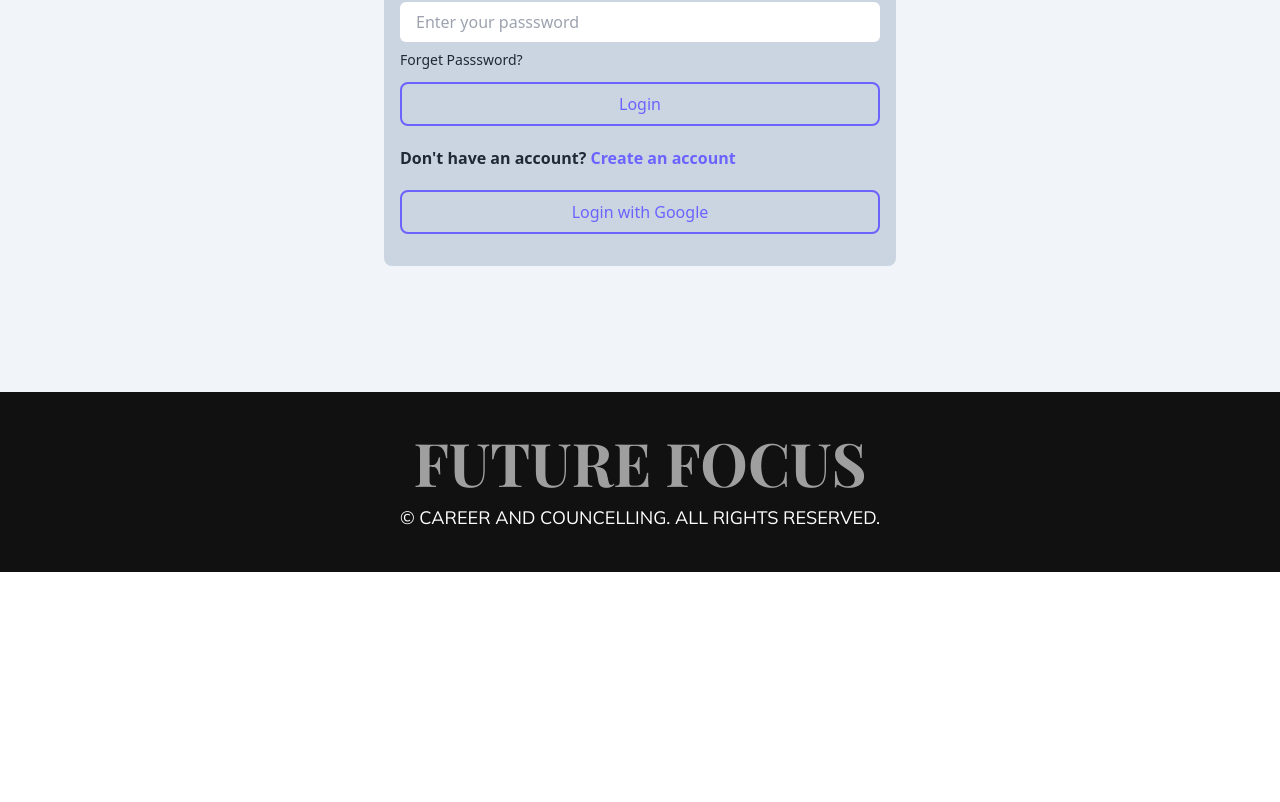
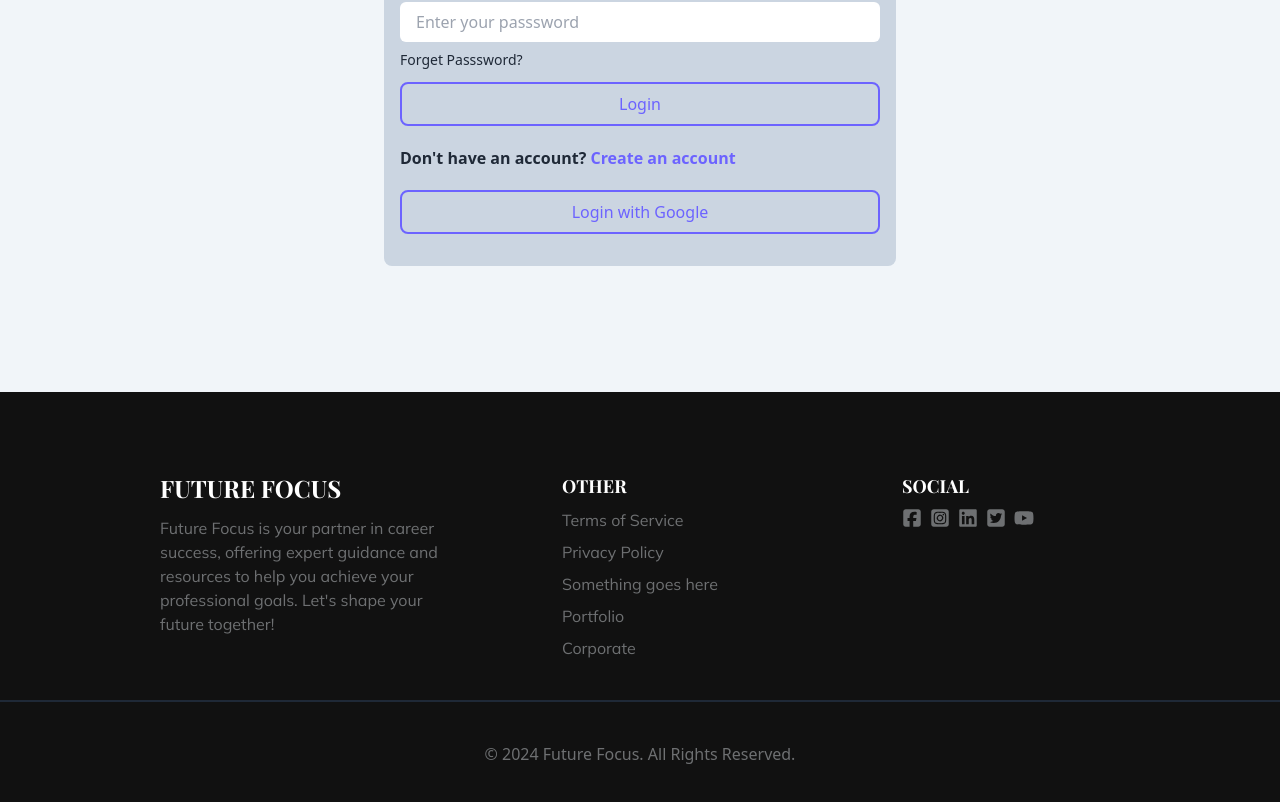
Before and after one commit to adnanakhlasofficial/future-focus, a React (Vite) app: page /login in a window 1280 px wide. Shown: the part 384-1186 px from the top of the page. Before the commit the page ends 956 px from the top, so only its background shows below. Built offline with nearby package versions, Linux system fonts and the light colour scheme; no server answers; a web font is replaced by a local one.

Commit message:
footer designed

```diff
--- a/package.json
+++ b/package.json
@@ -18,6 +18,7 @@
     "react": "^18.3.1",
     "react-dom": "^18.3.1",
     "react-helmet-async": "^2.0.5",
+    "react-icons": "^5.3.0",
     "react-loading": "^2.0.3",
     "react-rating-stars-component": "^2.2.0",
     "react-router-dom": "^6.28.0",
--- a/src/components/Footer/Footer.jsx
+++ b/src/components/Footer/Footer.jsx
@@ -1,10 +1,50 @@
+import { FaLinkedin, FaSquareFacebook, FaSquareInstagram, FaSquareTwitter, FaYoutube } from "react-icons/fa6";
+
 const Footer = () => {
   return (
-    <div className="bg-deep-black py-10 text-center">
-      <div className="wrapper space-y-3">
-        <h2 className="footer-title">Future Focus</h2>
-        <p className="footer-desc">&copy; Career and councelling. All rights reserved.</p>
-      </div>
+    <div className="bg-deep-black pt-20 pb-10">
+      <section className="wrapper grid grid-cols-1 justify-between gap-6 lg:grid-cols-3">
+        <div className="space-y-3">
+          <h2 className="footer-title">Future Focus</h2>
+          <p className="footer-desc">
+          Future Focus is your partner in career success, offering expert guidance and resources to help you achieve your professional goals. Let&apos;s shape your future together!
+          </p>
+        </div>
+        <div className="lg:justify-self-center">
+          <h2 className="footer-title font-playfair !text-lg">Other</h2>
+          <ul className="space-y-2 *:font-mulish *:text-base *:text-gray">
+            <li className="footer-link">Terms of Service</li>
+            <li className="footer-link">Privacy Policy</li>
+            <li className="footer-link">Something goes here</li>
+            <li className="footer-link">Portfolio</li>
+            <li className="footer-link">Corporate</li>
+          </ul>
+        </div>
+        <div className="lg:justify-self-center">
+          <h2 className="footer-title font-playfair !text-lg">Social</h2>
+          <ul className="*:text-xl *:cursor-pointer *:font-mulish *:text-gray flex gap-2 items-center">
+            <li>
+              <FaSquareFacebook className="footer-link" />
+            </li>
+            <li>
+              <FaSquareInstagram className="footer-link" />
+            </li>
+            <li>
+              <FaLinkedin className="footer-link" />
+            </li>
+            <li>
+              <FaSquareTwitter className="footer-link" />
+            </li>
+            <li>
+              <FaYoutube className="footer-link" />
+            </li>
+          </ul>
+        </div>
+      </section>
+
+      <section className="border-t-2 mt-10">
+        <p className="text-gray text-center pt-10">&copy; 2024 Future Focus. All Rights Reserved.</p>
+      </section>
     </div>
   );
 };
--- a/src/index.css
+++ b/src/index.css
@@ -3,6 +3,7 @@
 @tailwind base;
 @tailwind components;
 @tailwind utilities;
+
 
 @layer components {
   .form-input {
@@ -19,7 +20,7 @@
   }
 }
 
-@layer utilities {
+@layer base {
   .wrapper {
     @apply container mx-auto w-3/4 max-w-[90rem];
   }
@@ -36,9 +37,12 @@
     @apply mx-auto max-w-[40rem] text-center font-mulish text-xl text-gray;
   }
   .footer-title {
-    @apply font-playfair text-6xl text-white;
+    @apply font-playfair text-2xl text-base-100 !opacity-100;
+  }
+  .footer-link {
+    @apply hover:text-primary cursor-pointer duration-300
   }
   .footer-desc {
-    @apply font-mulish text-lg uppercase text-white;
+    @apply font-mulish text-base text-gray;
   }
 }
--- a/src/pages/Home/Home.jsx
+++ b/src/pages/Home/Home.jsx
@@ -22,7 +22,14 @@ const Home = () => {
         </section>
 
         <section className="wrapper space-y-8">
-          <h2 className="section-title">Services</h2>
+          <div className="space-y-4">
+            <h2 className="section-title">Services</h2>
+            <p className="section-desc">
+              Our services are designed to guide you toward career success,
+              offering personalized counseling, expert resources, and tools to
+              help you achieve your professional aspirations with confidence
+            </p>
+          </div>
           <div className="grid grid-cols-1 gap-6 lg:grid-cols-2">
             {services.slice(0, 6).map((service) => (
               <ServiceCard service={service} key={service.id}></ServiceCard>
--- a/src/pages/Services/Services.jsx
+++ b/src/pages/Services/Services.jsx
@@ -17,7 +17,7 @@ const Services = () => {
         <Banner
           title={"Empowering Careers, One Step at a Time"}
           desc={
-            "Our comprehensive services are designed to guide you through every phase of your career journey. From career assessments and skill-building workshops to resume crafting and interview preparation, we’re here to help you succeed. Discover how we can turn your ambitions into achievements!"
+            "Our services are designed to guide you toward career success, offering personalized counseling, expert resources, and tools to help you achieve your professional aspirations with confidence!"
           }
           bg={"bg-interview"}
         ></Banner>
```
Also changed, not shown: 1 other file (tests, documents, lock files or other folders).
